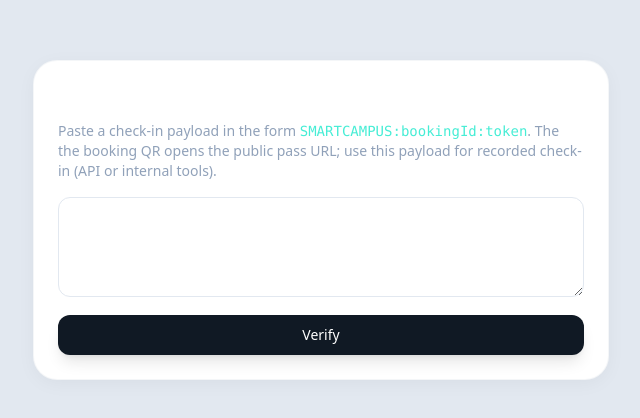
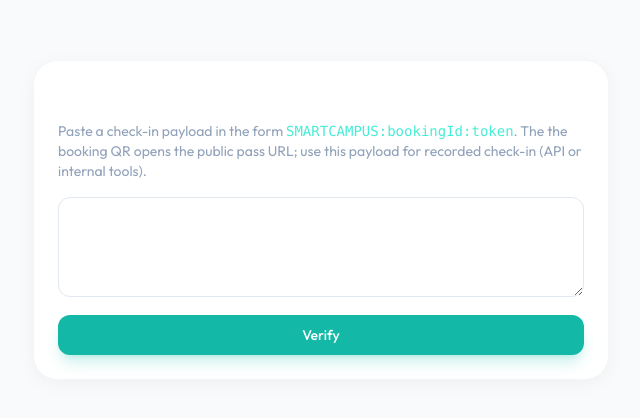
Before and after one commit to NethminiThamel/it3030-paf-2026-smart-campus-WE_419_2.2, a React (Vite) app in the folder frontend/: page /verify in a window 1280 px wide. Shown: the part 180-598 px from the top of the page, without its empty margins (319-959 px from the left). Built offline with nearby package versions, Linux system fonts and the light colour scheme; no server answers.

Commit message:
UI improvements

```diff
--- a/frontend/src/components/AppShell.tsx
+++ b/frontend/src/components/AppShell.tsx
@@ -7,7 +7,6 @@
   Menu,
   Ticket,
   Users,
-  ShieldCheck,
 } from 'lucide-react'
 import { useState, type ReactNode, useMemo } from 'react'
 import { Link, NavLink, useNavigate, useLocation } from 'react-router-dom'
--- a/frontend/src/components/Toast.tsx
+++ b/frontend/src/components/Toast.tsx
@@ -1,5 +1,5 @@
 import { CheckCircle2, AlertCircle, X, Info } from 'lucide-react'
-import { useState, useEffect, createContext, useContext, useCallback, type ReactNode } from 'react'
+import { useState, createContext, useContext, useCallback, type ReactNode } from 'react'
 import clsx from 'clsx'
 
 type ToastType = 'success' | 'error' | 'info'
--- a/frontend/src/index.css
+++ b/frontend/src/index.css
@@ -1,12 +1,12 @@
+@import url('https://fonts.googleapis.com/css2?family=Outfit:wght@100..900&display=swap');
 @import "tailwindcss";
-@import url('https://fonts.googleapis.com/css2?family=Syne:wght@400;700;800&family=Inter:wght@300;400;500&display=swap');
 
 @theme {
-  --font-syne: "Syne", sans-serif;
-  --font-inter: "Inter", sans-serif;
+  --font-syne: "Outfit", sans-serif;
+  --font-inter: "Outfit", sans-serif;
   --font-sans: "Outfit", "DM Sans", ui-sans-serif, system-ui, sans-serif;
   --color-side-bg: #101924;
-  --color-main-bg: #e2e8f0;
+  --color-main-bg: #f8fafc;
   --color-card-bg: #ffffff;
   --color-accent: #14b8a6;
   --color-accent-dark: #0d9488;
@@ -38,7 +38,7 @@
 }
 
 .btn-primary {
-  @apply bg-side-bg text-white hover:opacity-90 shadow-lg shadow-black/10;
+  @apply bg-accent text-white hover:bg-accent-dark shadow-lg shadow-teal-500/20 active:scale-95;
 }
 
 .btn-ghost {
```
